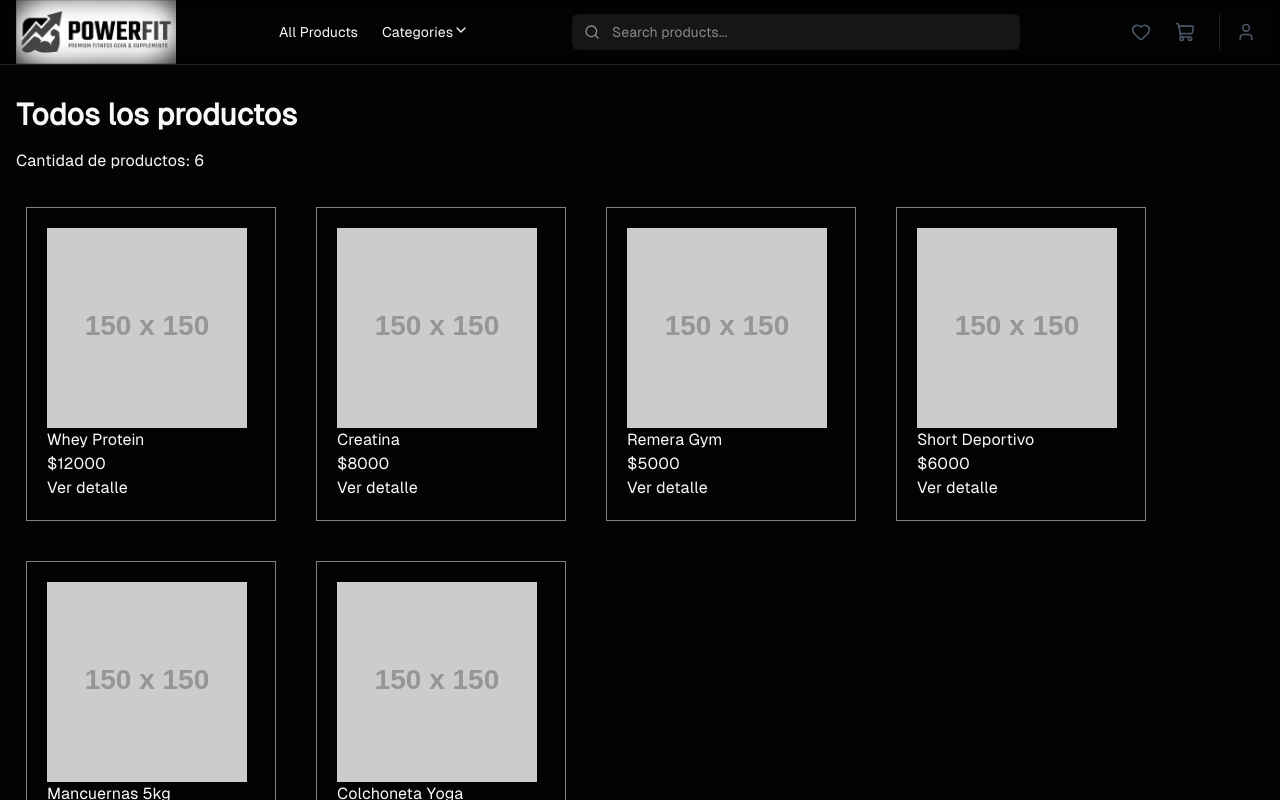
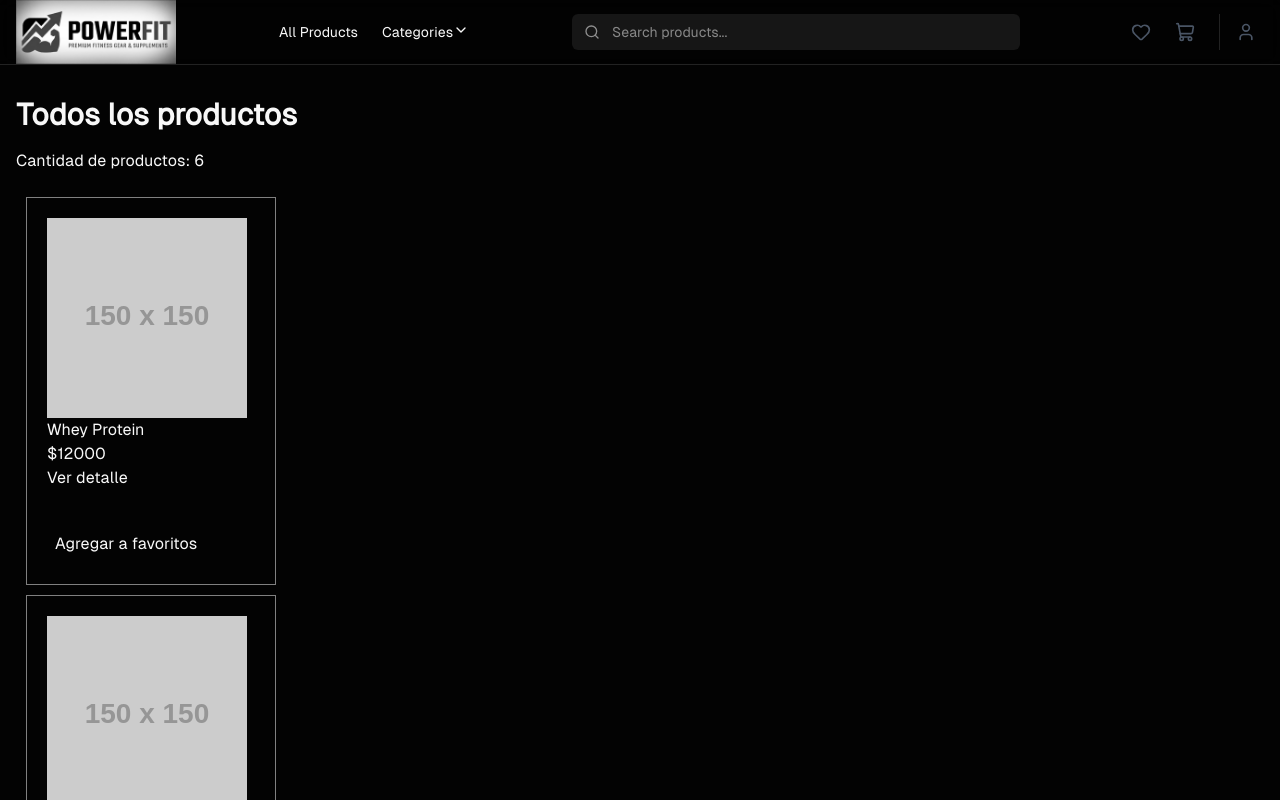
Before and after one commit to IvanPlaza44/powerfit_Frontend, a React (Vite) app: page /products in a window 1280 px wide. Shown: the top 800 px of the page. Built offline with nearby package versions, Linux system fonts and the light colour scheme.

Commit message:
favoritos

```diff
--- a/src/App.jsx
+++ b/src/App.jsx
@@ -1,32 +1,71 @@
 import { Routes, Route } from "react-router-dom";
+import { useState } from "react";
 
+import NavBar from "./components/NavBar";
 import Home from "./views/Home";
 import Login from "./views/Login";
 import Register from "./views/Register";
 import Products from "./components/Products";
 import DetailProduct from "./views/DetailProduct";
-import NavBar from "./components/NavBar";
+import Favorites from "./views/Favorites";
 
 function App() {
+  const [favorites, setFavorites] = useState([]);
+
+  const addToFavorites = (product) => {
+    const exists = favorites.find(
+      (p) => p.id === product.id
+    );
+
+    if (!exists) {
+      setFavorites([...favorites, product]);
+      alert("Producto agregado a favoritos ");
+    } else {
+      alert("Ese producto ya está en favoritos");
+    }
+  };
+
+  const removeFromFavorites = (id) => {
+    setFavorites(
+      favorites.filter((product) => product.id !== id)
+    );
+  };
+
   return (
     <>
-      {/* navbar arriba en todas las páginas */}
       <NavBar />
 
       <Routes>
-        {/* home */}
         <Route path="/" element={<Home />} />
 
-        {/* auth */}
+        <Route
+          path="/products"
+          element={
+            <Products addToFavorites={addToFavorites} />
+          }
+        />
+
+        <Route
+          path="/products/:id"
+          element={
+            <DetailProduct
+              addToFavorites={addToFavorites}
+            />
+          }
+        />
+
+        <Route
+          path="/favorites"
+          element={
+            <Favorites
+              favorites={favorites}
+              removeFromFavorites={removeFromFavorites}
+            />
+          }
+        />
+
         <Route path="/login" element={<Login />} />
         <Route path="/register" element={<Register />} />
-
-        {/* marketplace */}
-        <Route path="/products" element={<Products />} />
-        <Route path="/products/:id" element={<DetailProduct />} />
-
-        {/* opcional para probar error */}
-        <Route path="*" element={<h1>404 Not Found</h1>} />
       </Routes>
     </>
   );
--- a/src/components/Card.jsx
+++ b/src/components/Card.jsx
@@ -1,6 +1,6 @@
 import { Link } from "react-router-dom";
 
-const Card = ({ product }) => {
+const Card = ({ product, addToFavorites }) => {
   return (
     <div
       style={{
@@ -22,6 +22,19 @@ const Card = ({ product }) => {
       <Link to={`/products/${product.id}`}>
         Ver detalle
       </Link>
+
+      <br /><br />
+
+      <button
+        onClick={() => addToFavorites(product)}
+        style={{
+          marginTop: "10px",
+          padding: "8px",
+          cursor: "pointer"
+        }}
+      >
+        Agregar a favoritos
+      </button>
     </div>
   );
 };
--- a/src/components/Products.jsx
+++ b/src/components/Products.jsx
@@ -3,20 +3,20 @@ import { useSearchParams } from "react-router-dom";
 import CardList from "../views/CardList";
 import productsData from "../mocks/products";
 
-const Products = () => {
+const Products = ({ addToFavorites }) => {
   const [products, setProducts] = useState([]);
   const [searchParams] = useSearchParams();
 
   useEffect(() => {
     const category = searchParams.get("category");
 
-    // si NO hay categoría → mostrar todos
+    // mostrar todos
     if (!category) {
       setProducts(productsData);
       return;
     }
 
-    // si hay categoría → filtrar
+    // filtrar por categoría
     const filteredProducts = productsData.filter(
       (product) => product.category === category
     );
@@ -26,12 +26,10 @@ const Products = () => {
 
   return (
     <div className="container mx-auto px-4 py-8">
-
       <h1 className="text-3xl font-bold mb-4">
         Todos los productos
       </h1>
 
-      {/* mostrar categoría actual */}
       {searchParams.get("category") && (
         <p className="mb-4 text-green-500 font-semibold">
           Categoría seleccionada: {searchParams.get("category")}
@@ -43,7 +41,10 @@ const Products = () => {
       </p>
 
       {products.length > 0 ? (
-        <CardList products={products} />
+        <CardList
+          products={products}
+          addToFavorites={addToFavorites}
+        />
       ) : (
         <h2>No hay productos en esta categoría</h2>
       )}
--- a/src/views/CardList.jsx
+++ b/src/views/CardList.jsx
@@ -1,16 +1,14 @@
 import Card from "../components/Card";
 
-const CardList = ({ products }) => {
+const CardList = ({ products, addToFavorites }) => {
   return (
-    <div
-      style={{
-        display: "flex",
-        gap: "20px",
-        flexWrap: "wrap"
-      }}
-    >
+    <div>
       {products.map((product) => (
-        <Card key={product.id} product={product} />
+        <Card
+          key={product.id}
+          product={product}
+          addToFavorites={addToFavorites}
+        />
       ))}
     </div>
   );
--- a/src/views/DetailProduct.jsx
+++ b/src/views/DetailProduct.jsx
@@ -1,7 +1,7 @@
 import { useParams } from "react-router-dom";
 import products from "../mocks/products";
 
-const DetailProduct = () => {
+const DetailProduct = ({ addToFavorites }) => {
   const { id } = useParams();
 
   const product = products.find(
@@ -25,6 +25,17 @@ const DetailProduct = () => {
       <p>{product.description}</p>
       <p>Precio: ${product.price}</p>
       <p>Stock: {product.stock}</p>
+
+      <button
+        onClick={() => addToFavorites(product)}
+        style={{
+          marginTop: "10px",
+          padding: "8px",
+          cursor: "pointer"
+        }}
+      >
+        Agregar a favoritos
+      </button>
     </div>
   );
 };
--- a/src/views/Favorites.jsx
+++ b/src/views/Favorites.jsx
@@ -1,18 +1,32 @@
-import React, { useState } from "react";
-
-const Favorites = () => {
-    const [favorites] = useState([]);
-
+const Favorites = ({
+  favorites,
+  removeFromFavorites
+}) => {
   return (
-        <div>
-            <h1>Mis favoritos</h1>
+    <div className="container mx-auto px-4 py-8">
+      <h1 className="text-3xl font-bold mb-4">
+        Mis favoritos
+      </h1>
 
       {favorites.length === 0 ? (
         <p>No hay productos favoritos</p>
       ) : (
         favorites.map((product) => (
-                    <div key={product.id}>
+          <div
+            key={product.id}
+            className="border p-4 mb-4"
+          >
             <h3>{product.name}</h3>
+            <p>${product.price}</p>
+
+            <button
+              onClick={() =>
+                removeFromFavorites(product.id)
+              }
+              className="bg-red-500 text-white px-4 py-2 mt-2 rounded"
+            >
+              Eliminar
+            </button>
           </div>
         ))
       )}
```
Lines whose indentation alone changed are shown as unchanged.
